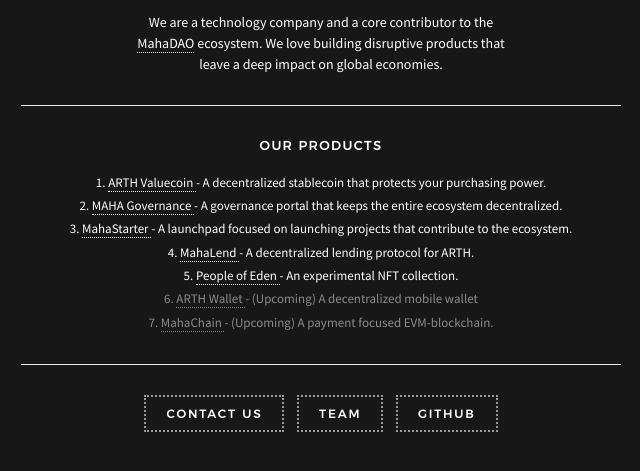
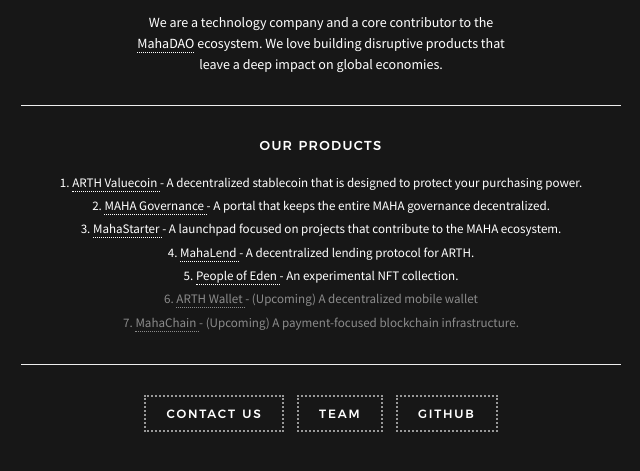
Before and after one commit to MahaDAO/mahalabs.xyz, a website: page public/index.html in a window 1280 px wide. Shown: the part 265-736 px from the top of the page, without its empty margins (319-959 px from the left). Drawn offline with Linux system fonts and the light colour scheme; files whose address does not match are found by name; a web font is replaced by a local one.

Commit message:
update index.html

```diff
--- a/public/index.html
+++ b/public/index.html
@@ -159,15 +159,15 @@
                       <a class="link" href="https://arth.loans/">
                         ARTH Valuecoin
                       </a>
-                      - A decentralized stablecoin that protects your purchasing
-                      power.
+                      - A decentralized stablecoin that is designed to protect
+                      your purchasing power.
                     </div>
                     <div>
                       2.
                       <a class="link" href="https://gov.mahadao.com/">
                         MAHA Governance
                       </a>
-                      - A governance portal that keeps the entire ecosystem
+                      - A portal that keeps the entire MAHA governance
                       decentralized.
                     </div>
                     <div>
@@ -175,8 +175,8 @@
                       <a class="link" href="https://starter.mahadao.com/">
                         MahaStarter
                       </a>
-                      - A launchpad focused on launching projects that
-                      contribute to the ecosystem.
+                      - A launchpad focused on projects that contribute to the
+                      MAHA ecosystem.
                     </div>
                     <div>
                       4.
@@ -205,7 +205,7 @@
                       <a class="link" href="https://chain.mahadao.com/">
                         MahaChain
                       </a>
-                      - (Upcoming) A payment focused EVM-blockchain.
+                      - (Upcoming) A payment-focused blockchain infrastructure.
                     </div>
 
                     <hr />
```
